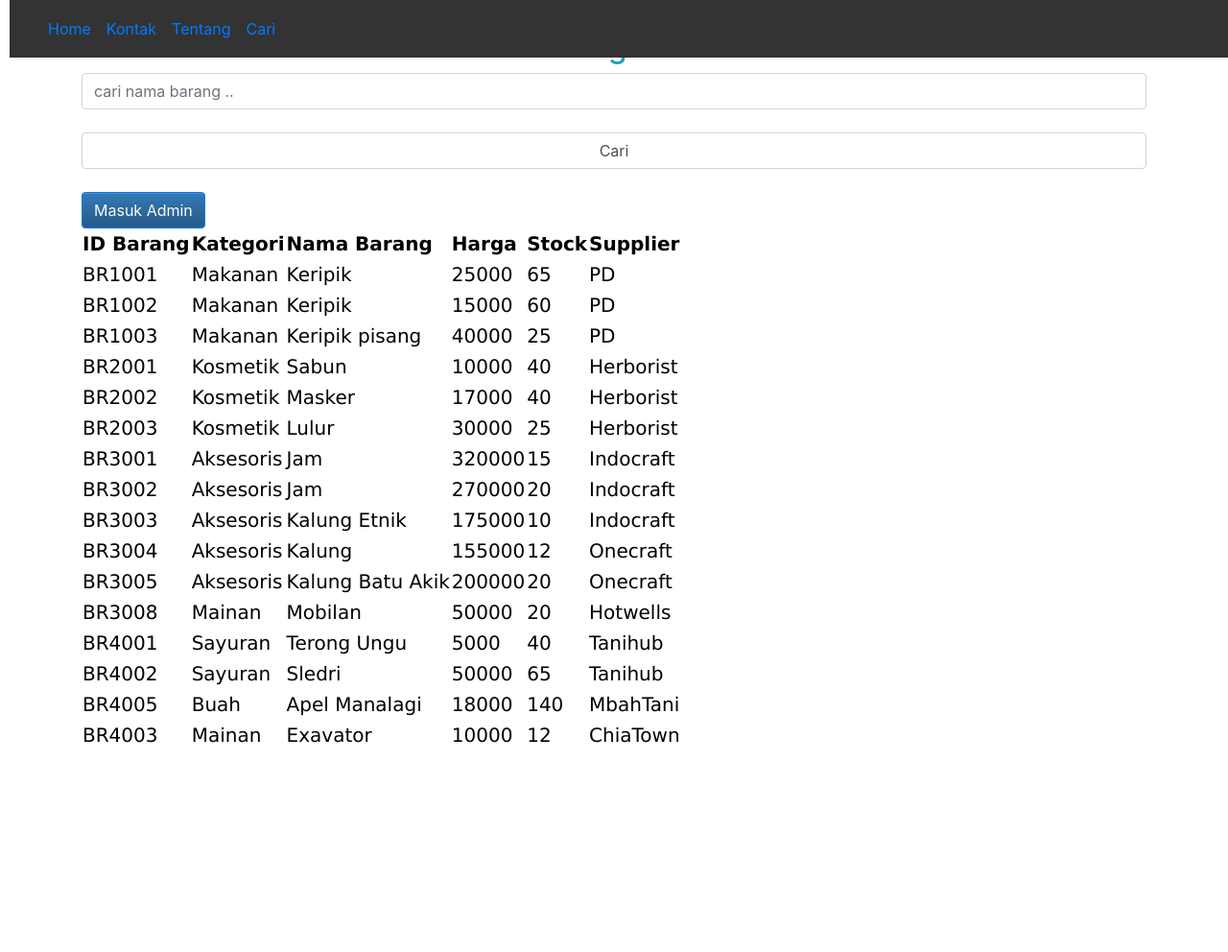
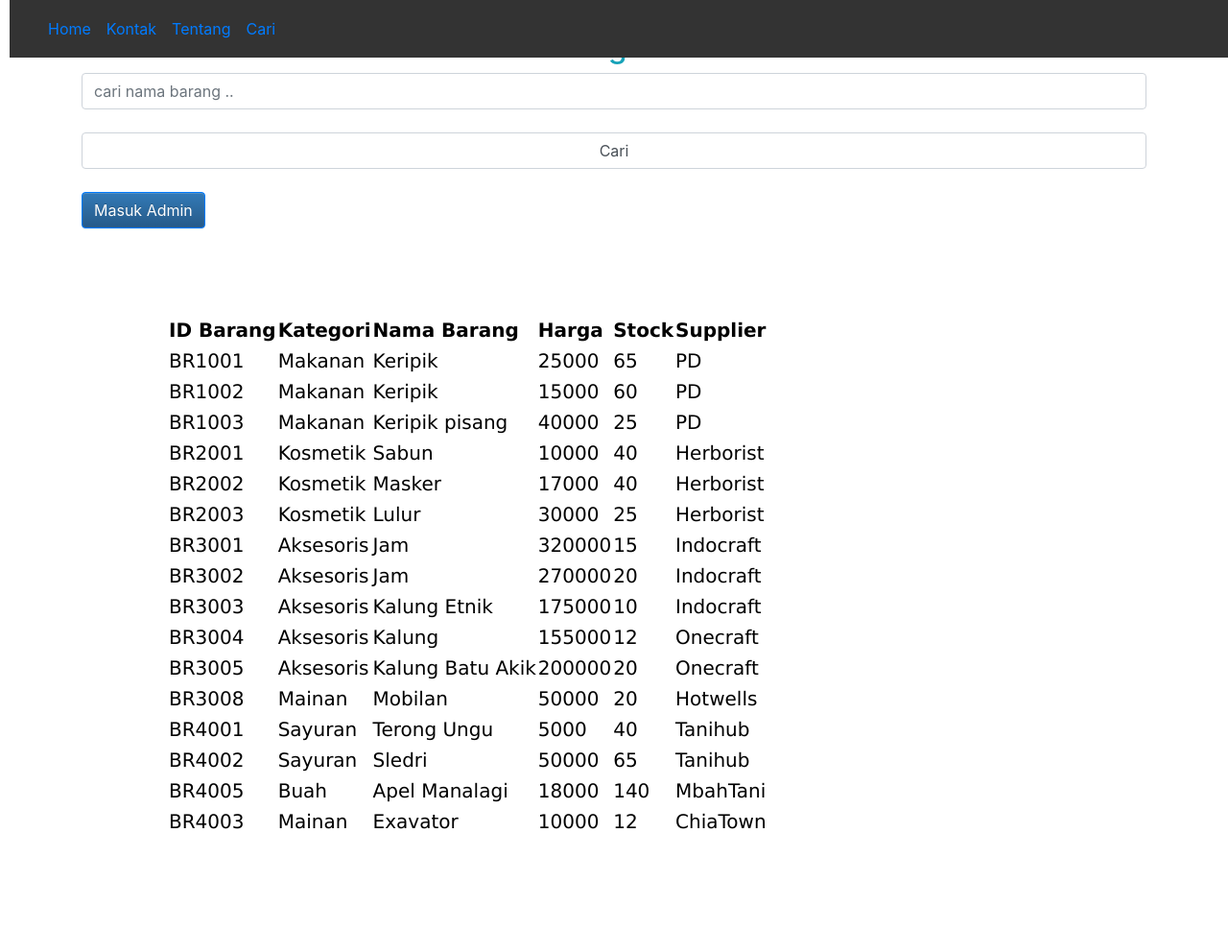
Before and after one commit to joeinus134131/MbahDagang, a PHP site: page /MbahDagang/index.php in a window 1280 px wide. Shown: the whole page at 96% size. Before the commit the page ends 774 px from the top, so only its background shows below. Run offline with PHP 8.4, Linux system fonts and the light colour scheme; data comes from the database, SQL or seed files in the repository; some libraries are stand-ins or nearby versions.

Commit message:
update style.css

```diff
--- a/action/style.css
+++ b/action/style.css
@@ -23,6 +23,7 @@ div {
 }
 table {
     border: #353535;
+    margin: 90px;
     font-family: "Lucida Sans Unicode", "Lucida Grande", "Segoe Ui";
     font-size: 20px;
     width: auto;
```
